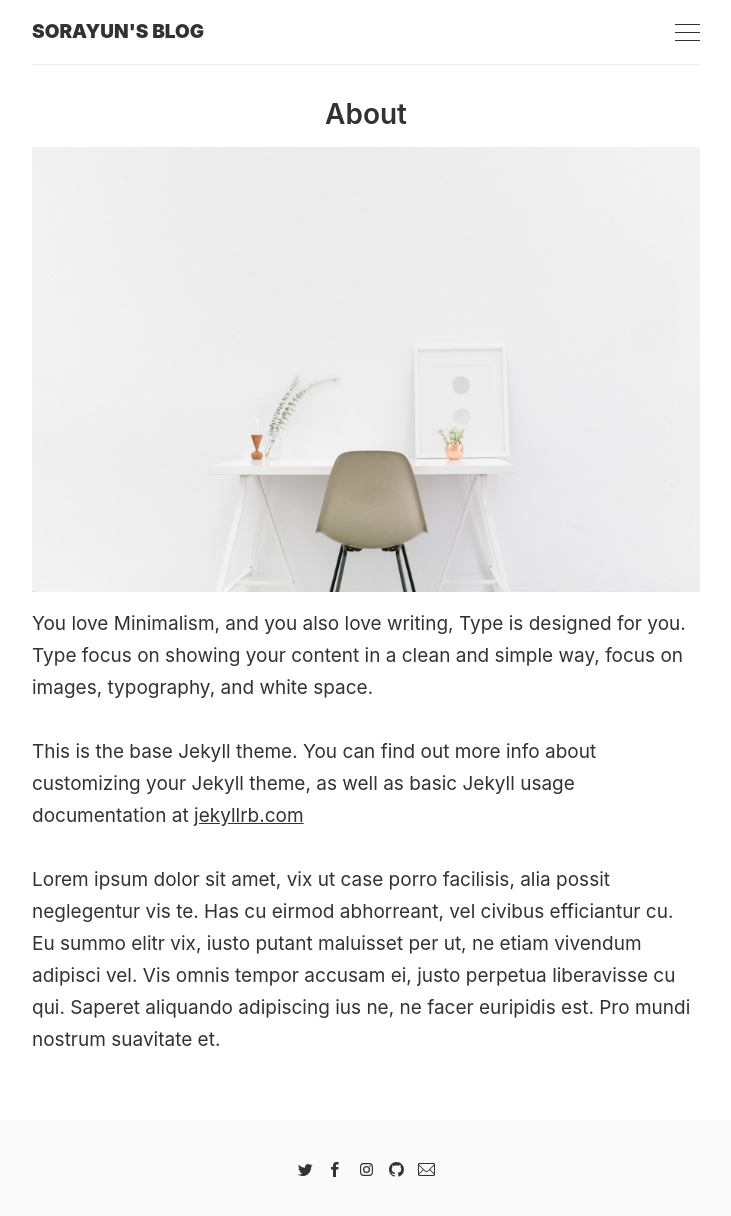
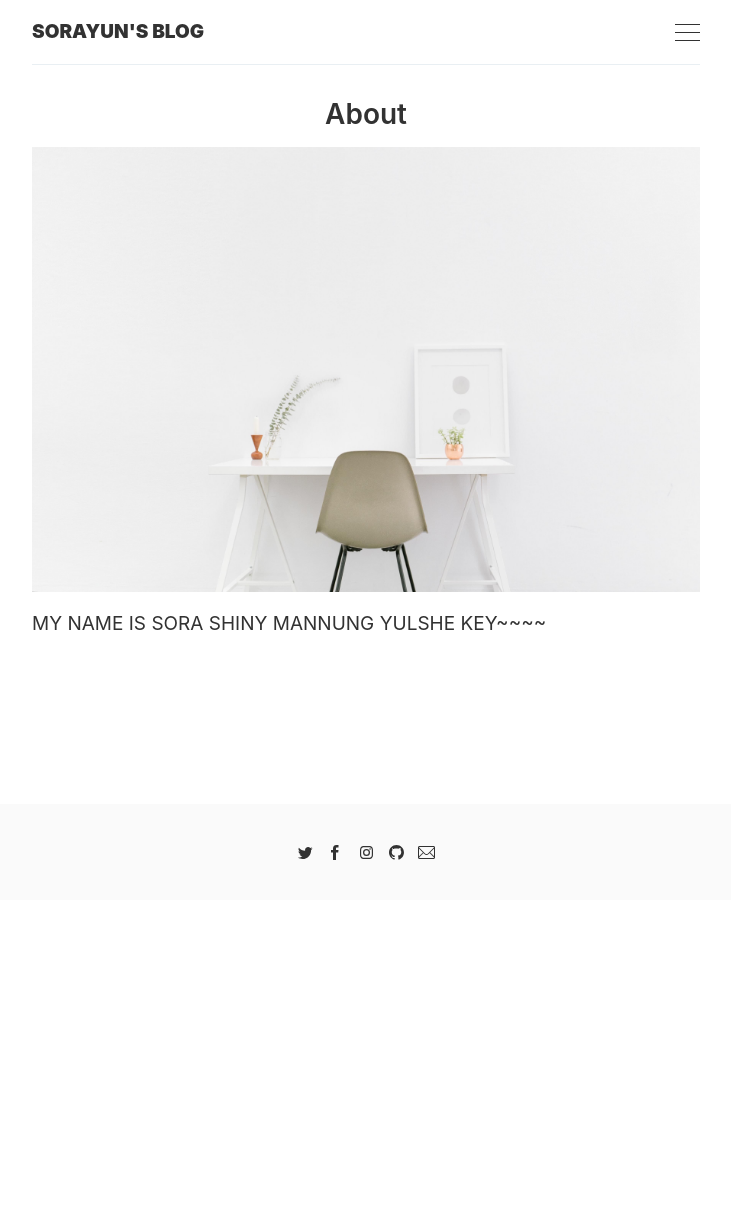
Before and after one commit to sorayun91/sorayun91.github.io, a Jekyll site: the page built from _pages/about.md, in a window 1280 px wide. Shown: the whole page, without its empty margins (274-1005 px from the left). Built offline with Jekyll 4.4.1, drawn with Linux system fonts in a browser that asks for light colours; after the commit the page ends 900 px from its top, so only the background shows below that.

Commit message:
테스트2

```diff
--- a/_pages/about.md
+++ b/_pages/about.md
@@ -1,11 +1,9 @@
 ---
+title: About
+permalink: "/:basename:output_ext"
 layout: page
-title: About
-image: '/images/pages/about.jpeg'
+image: "/images/pages/about.jpeg"
 ---
 
-You love Minimalism, and you also love writing, Type is designed for you. Type focus on showing your content in a clean and simple way, focus on images, typography, and white space.
-
-This is the base Jekyll theme. You can find out more info about customizing your Jekyll theme, as well as basic Jekyll usage documentation at [jekyllrb.com](http://jekyllrb.com/)
-
-Lorem ipsum dolor sit amet, vix ut case porro facilisis, alia possit neglegentur vis te. Has cu eirmod abhorreant, vel civibus efficiantur cu. Eu summo elitr vix, iusto putant maluisset per ut, ne etiam vivendum adipisci vel. Vis omnis tempor accusam ei, justo perpetua liberavisse cu qui. Saperet aliquando adipiscing ius ne, ne facer euripidis est. Pro mundi nostrum suavitate et.
+MY NAME IS SORA
+SHINY MANNUNG YULSHE KEY~~~~
```
